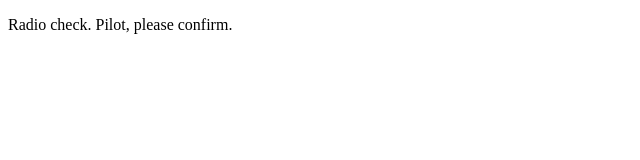
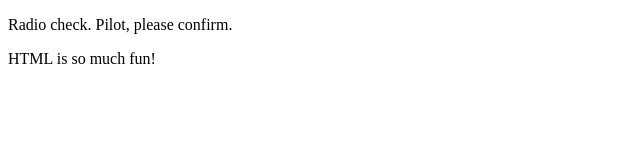
Before and after one commit to Suryavadana/Respositoylog, a plain HTML site: page index.html in a window 1280 px wide. Shown: the whole page, without its empty margins (0-640 px from the left). Drawn offline with Linux system fonts and the light colour scheme.

Commit message:
add paragraph

```diff
--- a/index.html
+++ b/index.html
@@ -2,5 +2,6 @@
 <html>
    <body>
       <p>Radio check. Pilot, please confirm.</p>
+      <p>HTML is so much fun!</p>
    </body>
 </html>
```
